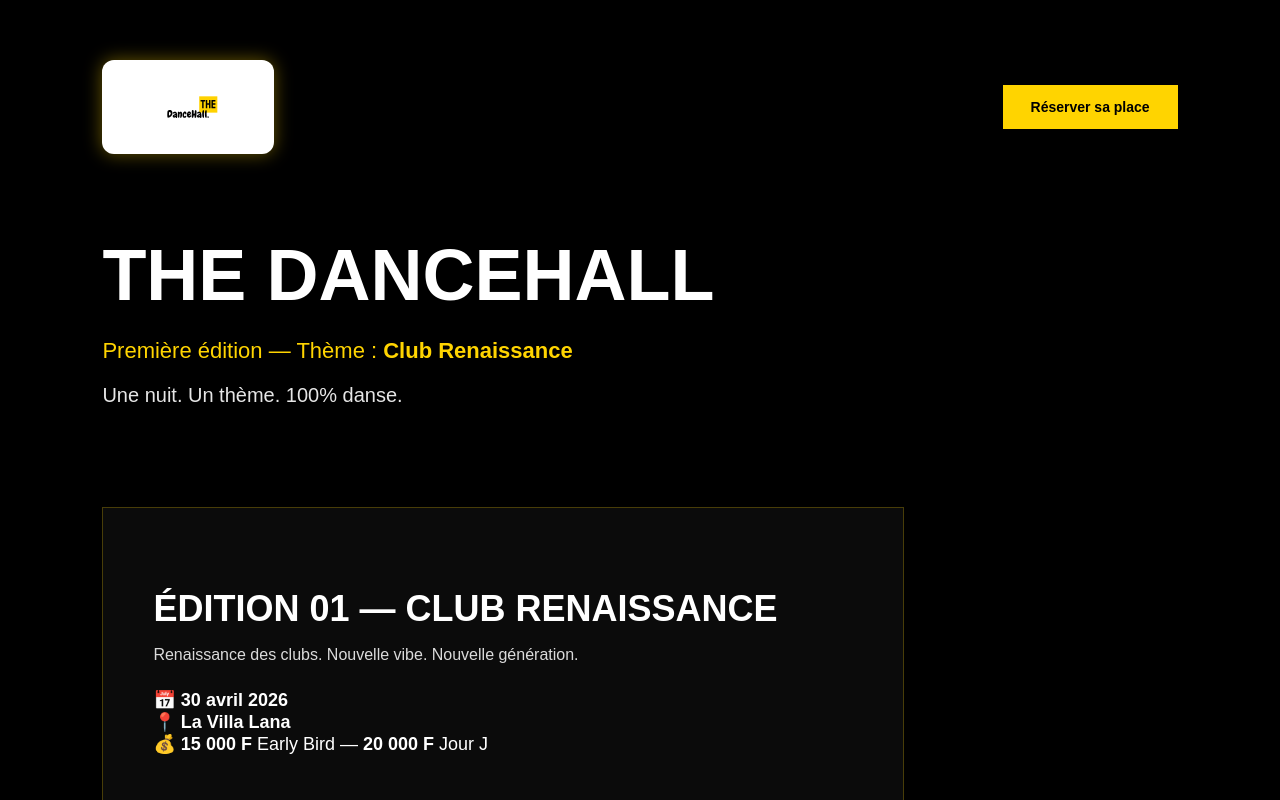
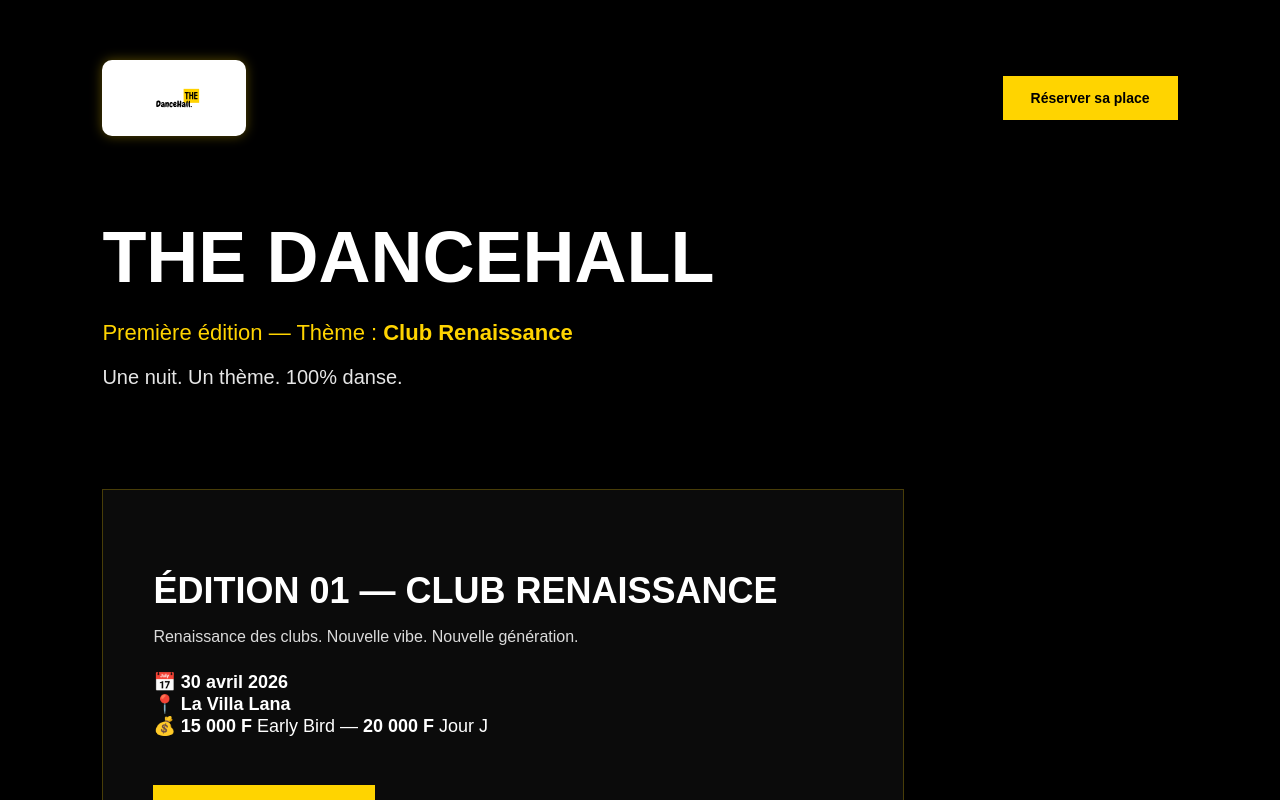
Before and after one commit to setiankone2000/thedancehall-site, a Next.js app: page / in a window 1280 px wide. Shown: the top 800 px of the page. Built offline with nearby package versions, Linux system fonts and the light colour scheme.

Commit message:
Modify image size and style in page component
Adjusted image dimensions and updated styling properties.

```diff
--- a/app/page.jsx
+++ b/app/page.jsx
@@ -23,14 +23,14 @@ export default function Home() {
 <Image
   src="/logo.svg"
   alt="The Dancehall Logo"
-  width={140}
-  height={70}
+  width={120}
+  height={60}
   priority
   style={{
     background: "white",
-    padding: "12px 16px",
-    borderRadius: "12px",
-    boxShadow: "0 0 18px rgba(255,212,0,0.4)"
+    padding: "8px 12px",
+    borderRadius: "10px",
+    boxShadow: "0 0 12px rgba(255,212,0,0.35)"
   }}
 />
 
```
